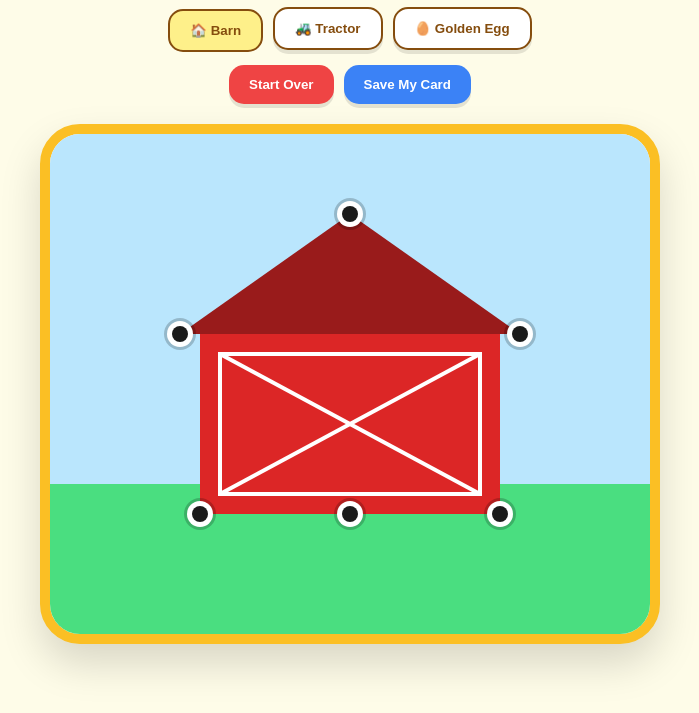
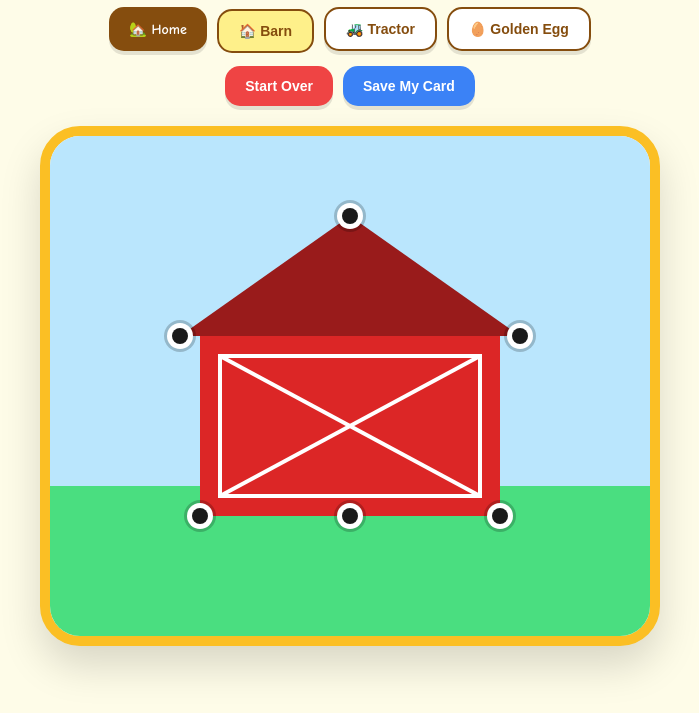
Before and after one commit to incellspec/lacingcard, a plain HTML site: page index.html in a window 1280 px wide. Shown: the part 71-784 px from the top of the page, without its empty margins (290-989 px from the left). Drawn offline with Linux system fonts and the light colour scheme.

Commit message:
Update index.html

```diff
--- a/index.html
+++ b/index.html
@@ -40,12 +40,21 @@
             border: none;
             font-weight: bold;
             cursor: pointer;
+            text-decoration: none;
+            display: inline-flex;
+            align-items: center;
+            font-size: 14px;
             transition: all 0.2s;
             box-shadow: 0 4px 0 rgba(0,0,0,0.1);
         }
 
         .btn-nav { background: white; border: 2px solid #854d0e; color: #854d0e; }
         .btn-nav.active { background: #fef08a; transform: translateY(2px); box-shadow: none; }
+
+        /* Styled the Home button specifically */
+        .btn-home { background: #854d0e; color: white; }
+        .btn-home:hover { background: #a16207; }
+
         .btn-action { color: white; }
         .btn-clear { background: #ef4444; }
         .btn-save { background: #3b82f6; }
@@ -68,6 +77,9 @@
 
     <div class="controls">
         <div class="btn-group">
+            <!-- Added Home Link Here -->
+            <a href="https://trialtracing.my.canva.site/crittercreativecorner/lacing-cards" class="btn btn-home">🏡 Home</a>
+
             <button class="btn btn-nav" id="btn-barn" onclick="loadFarm('barn')">🏠 Barn</button>
             <button class="btn btn-nav" id="btn-tractor" onclick="loadFarm('tractor')">🚜 Tractor</button>
             <button class="btn btn-nav" id="btn-egg" onclick="loadFarm('egg')">🥚 Golden Egg</button>
@@ -97,12 +109,9 @@
                 draw: () => {
                     ctx.fillStyle = '#bae6fd'; ctx.fillRect(0,0,600,500);
                     ctx.fillStyle = '#4ade80'; ctx.fillRect(0,350,600,150);
-                    // Main Structure
                     ctx.fillStyle = '#dc2626'; ctx.fillRect(150, 200, 300, 180);
-                    // Roof
                     ctx.fillStyle = '#991b1b'; ctx.beginPath();
                     ctx.moveTo(130, 200); ctx.lineTo(300, 80); ctx.lineTo(470, 200); ctx.fill();
-                    // Detail Trim
                     ctx.strokeStyle = 'white'; ctx.lineWidth = 4;
                     ctx.strokeRect(170, 220, 260, 140);
                     ctx.beginPath(); ctx.moveTo(170, 220); ctx.lineTo(430, 360); ctx.stroke();
@@ -116,13 +125,10 @@
             tractor: {
                 draw: () => {
                     ctx.fillStyle = '#fef9c3'; ctx.fillRect(0,0,600,500);
-                    // Tractor Body
                     ctx.fillStyle = '#16a34a'; ctx.fillRect(180, 220, 240, 80);
                     ctx.fillRect(320, 140, 100, 80);
-                    // Big Wheel
                     ctx.fillStyle = '#1f2937'; ctx.beginPath(); ctx.arc(230, 320, 70, 0, Math.PI*2); ctx.fill();
                     ctx.fillStyle = '#9ca3af'; ctx.beginPath(); ctx.arc(230, 320, 25, 0, Math.PI*2); ctx.fill();
-                    // Small Wheel
                     ctx.fillStyle = '#1f2937'; ctx.beginPath(); ctx.arc(420, 340, 45, 0, Math.PI*2); ctx.fill();
                     ctx.fillStyle = '#9ca3af'; ctx.beginPath(); ctx.arc(420, 340, 15, 0, Math.PI*2); ctx.fill();
                 },
@@ -135,10 +141,8 @@
             egg: {
                 draw: () => {
                     ctx.fillStyle = '#fff7ed'; ctx.fillRect(0,0,600,500);
-                    // Nest
                     ctx.strokeStyle = '#d97706'; ctx.lineWidth = 15;
                     ctx.beginPath(); ctx.ellipse(300, 400, 200, 40, 0, 0, Math.PI*2); ctx.stroke();
-                    // The Egg
                     const grad = ctx.createRadialGradient(250, 200, 20, 300, 250, 200);
                     grad.addColorStop(0, '#fef08a');
                     grad.addColorStop(1, '#facc15');
@@ -170,7 +174,6 @@
             ctx.clearRect(0, 0, canvas.width, canvas.height);
             farmData[activeFarm].draw();
 
-            // Lacing String (Thick Purple Rope)
             if (lacedPath.length > 1) {
                 ctx.setLineDash([]);
                 ctx.strokeStyle = '#7e22ce';
@@ -182,13 +185,11 @@
                 for (let i = 1; i < lacedPath.length; i++) ctx.lineTo(lacedPath[i].x, lacedPath[i].y);
                 ctx.stroke();
 
-                // Add a "thread" detail
                 ctx.strokeStyle = 'rgba(255,255,255,0.3)';
                 ctx.lineWidth = 3;
                 ctx.stroke();
             }
 
-            // Holes
             holes.forEach(h => {
                 ctx.beginPath();
                 ctx.arc(h.x, h.y, 16, 0, Math.PI * 2);
```
